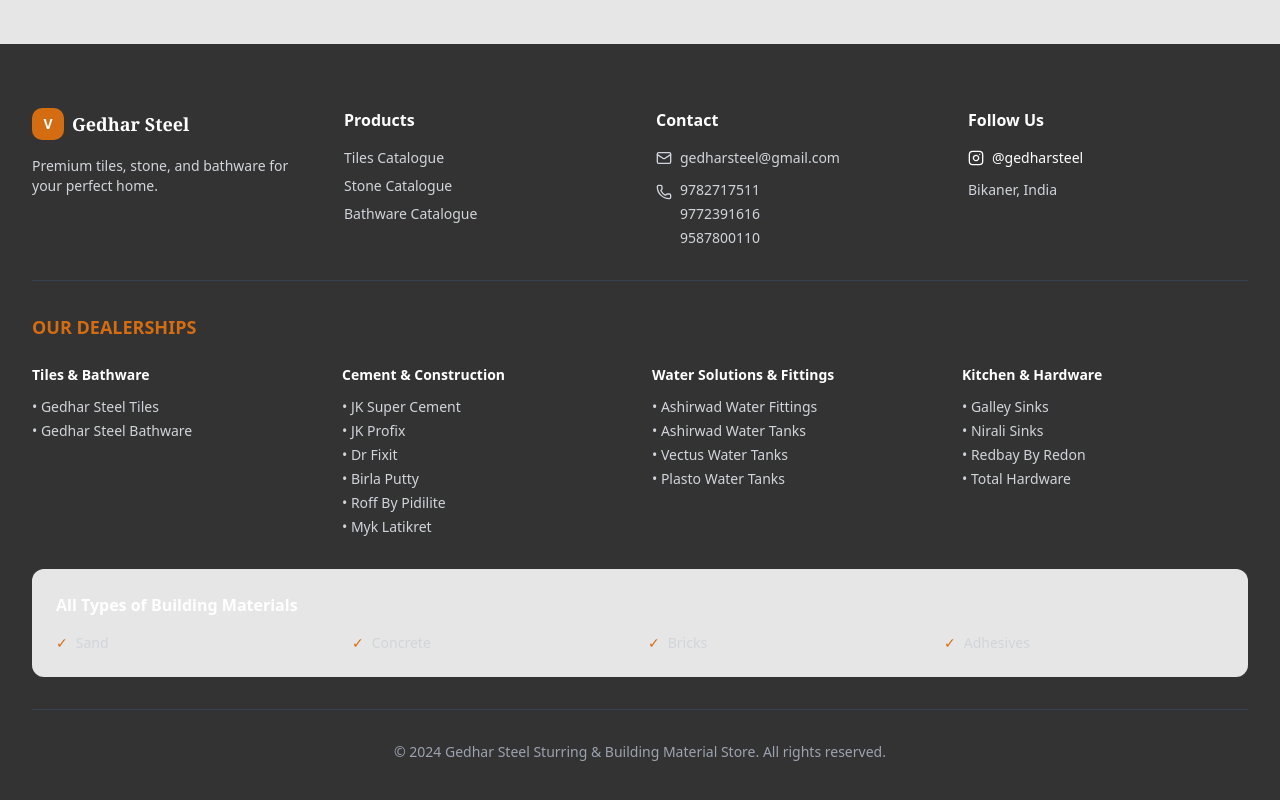
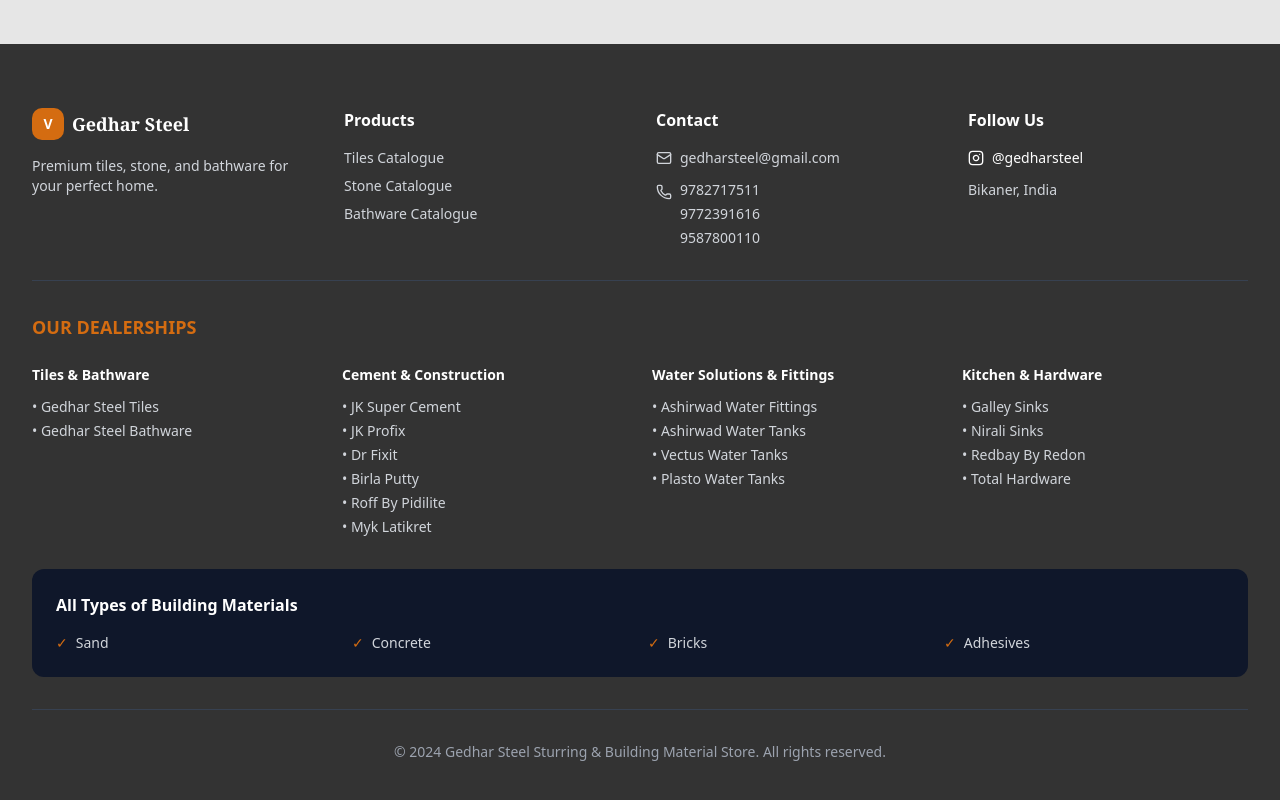
Before and after one commit to shivshivam1802/GEDHAR-TILES, a Next.js app: page / in a window 1280 px wide. Shown: the part 2888-3688 px from the top of the page. Built offline with nearby package versions, Linux system fonts and the light colour scheme.

Commit message:
Change footer background color to slate-900

```diff
--- a/components/footer.tsx
+++ b/components/footer.tsx
@@ -150,7 +150,7 @@ export function Footer() {
           </div>
 
           {/* Building Materials */}
-          <div className="bg-secondary rounded-lg p-6 mb-8">
+         <div className="bg-slate-900 rounded-lg p-6 mb-8">
             <h4 className="font-semibold mb-4 text-white">All Types of Building Materials</h4>
             <div className="grid grid-cols-2 md:grid-cols-4 gap-4 text-sm text-gray-300">
               <div className="flex items-center gap-2">
```
